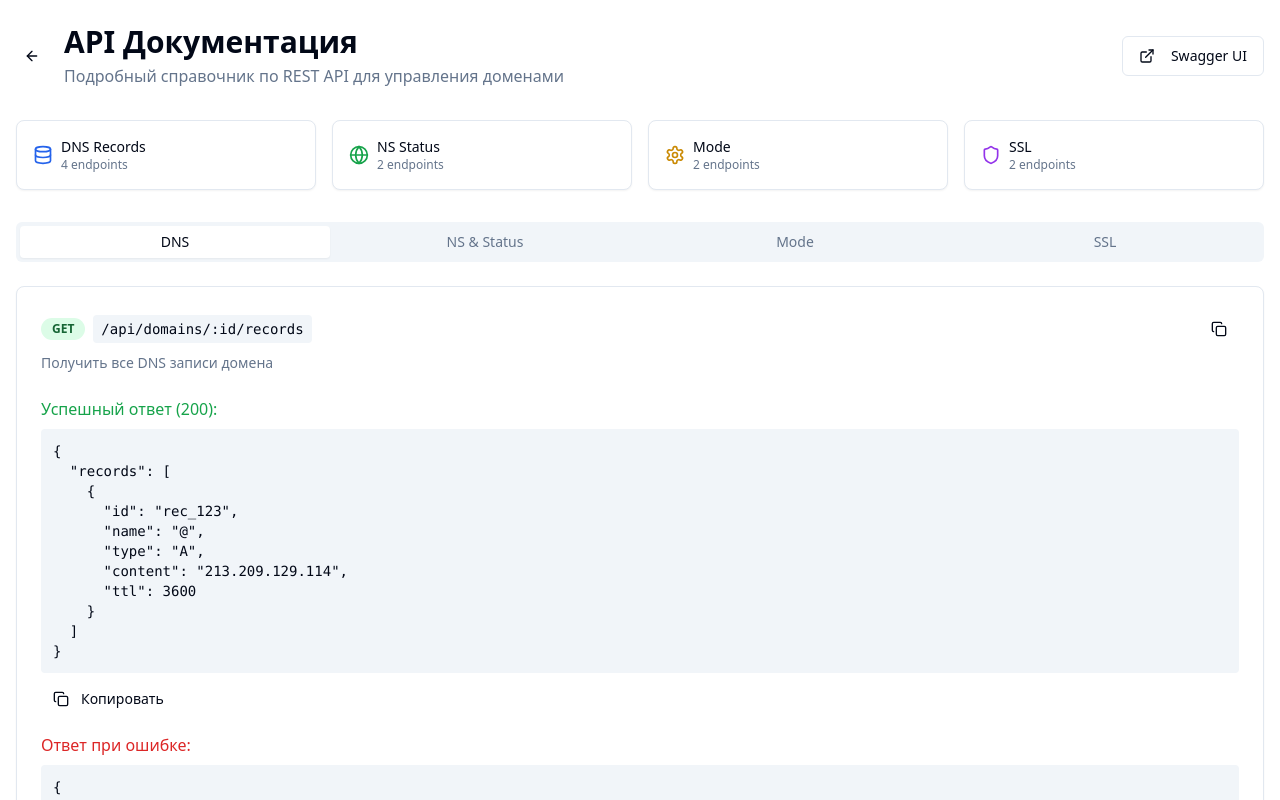
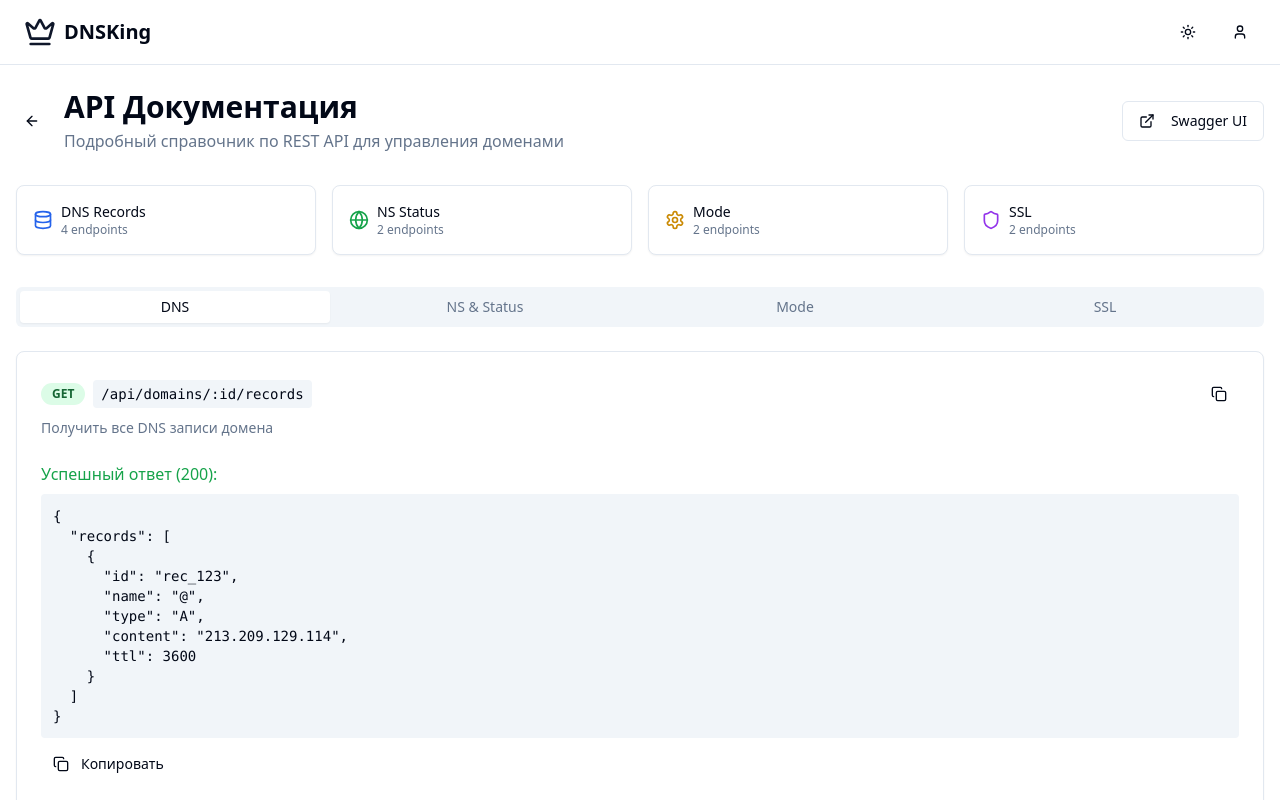
Before and after one commit to MikaNatus/dominion-gateway-nexus, a React (Vite) app: page /api-docs in a window 1280 px wide. Shown: the top 800 px of the page. Built offline with nearby package versions, Linux system fonts and the light colour scheme.

Commit message:
feat: Add header to API docs
Adds a header section to the API documentation page.

```diff
--- a/src/pages/ApiDocs.tsx
+++ b/src/pages/ApiDocs.tsx
@@ -1,4 +1,3 @@
-
 import React, { useState } from 'react';
 import { Card, CardContent, CardHeader, CardTitle } from '@/components/ui/card';
 import { Badge } from '@/components/ui/badge';
@@ -15,6 +14,7 @@ import {
 } from 'lucide-react';
 import { toast } from 'sonner';
 import { useNavigate } from 'react-router-dom';
+import Header from '@/components/Header';
 
 interface ApiEndpoint {
   method: 'GET' | 'POST' | 'PUT' | 'DELETE';
@@ -28,6 +28,28 @@ interface ApiEndpoint {
 
 const ApiDocs = () => {
   const navigate = useNavigate();
+
+  // Mock user data - replace with actual user data from your auth system
+  const mockUser = {
+    name: 'John Doe',
+    email: 'john@example.com',
+    plan: 'premium' as const
+  };
+
+  const handleLogout = () => {
+    // Implement logout logic
+    navigate('/login');
+  };
+
+  const handleSettingsClick = () => {
+    // Implement settings navigation
+    console.log('Settings clicked');
+  };
+
+  const handleSubscriptionClick = () => {
+    // Implement subscription navigation
+    navigate('/payment');
+  };
 
   const copyToClipboard = (text: string) => {
     navigator.clipboard.writeText(text);
@@ -332,6 +354,13 @@ const ApiDocs = () => {
 
   return (
     <div className="min-h-screen bg-background">
+      <Header
+        user={mockUser}
+        onLogout={handleLogout}
+        onSettingsClick={handleSettingsClick}
+        onSubscriptionClick={handleSubscriptionClick}
+      />
+
       <div className="container mx-auto px-4 py-6 max-w-7xl">
         {/* Header */}
         <div className="flex flex-col sm:flex-row sm:items-center sm:justify-between gap-4 mb-8">
```
